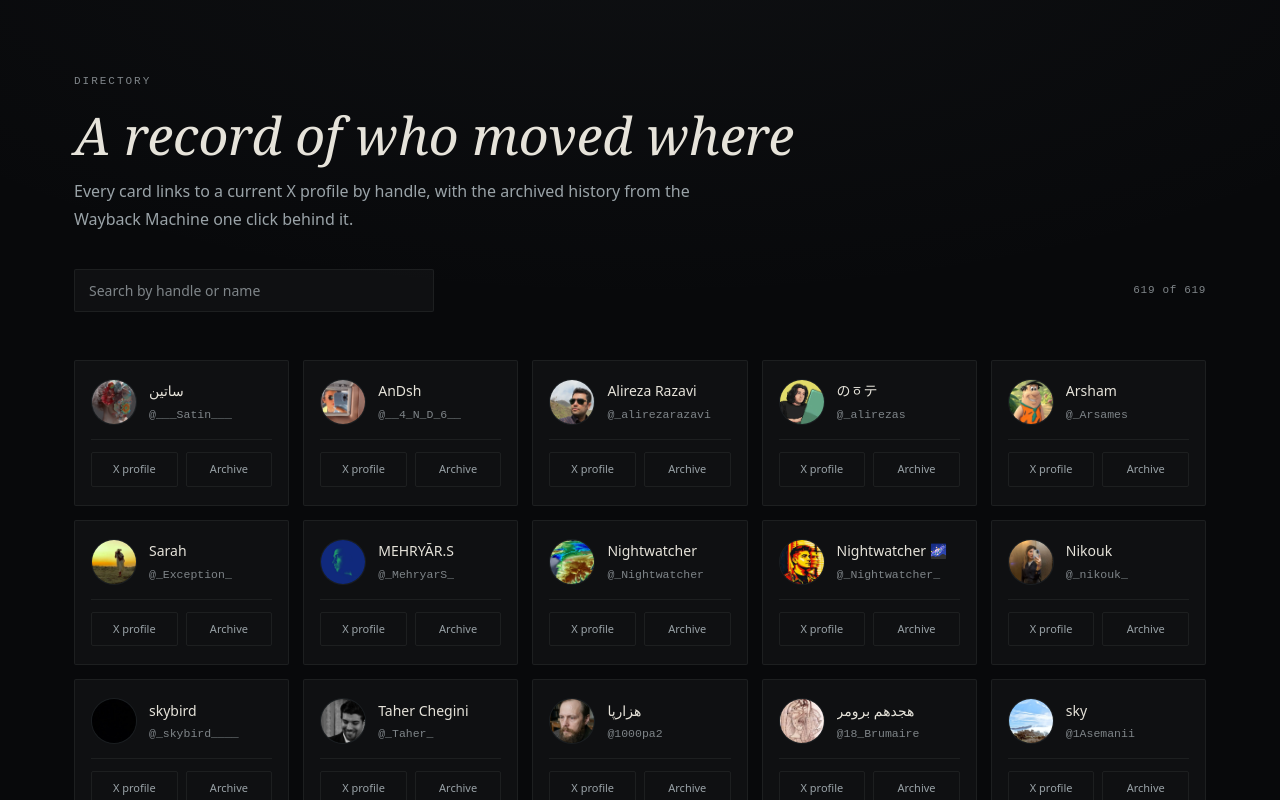
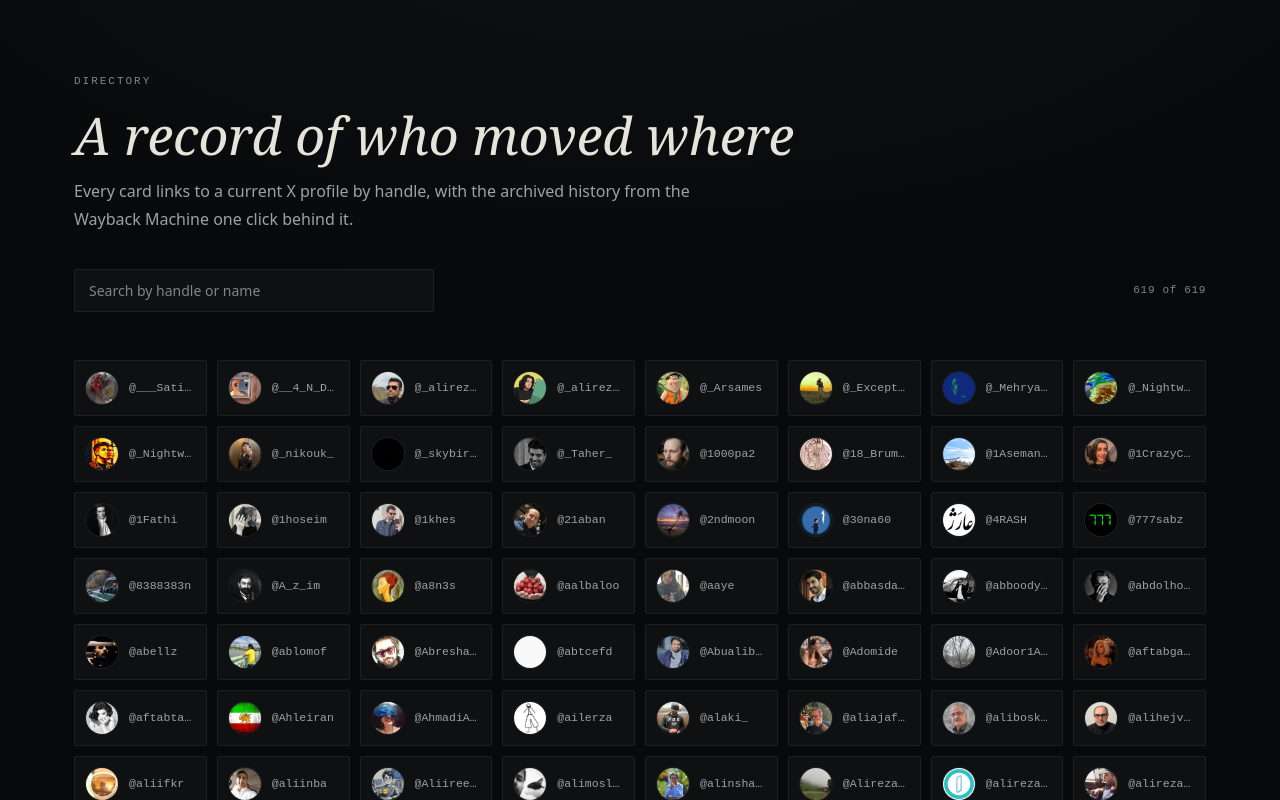
Before and after one commit to twitterusers/twitterusers.github.io, a React (Vite) app: page / in a window 1280 px wide. Shown: the top 800 px of the page. Built offline with nearby package versions, Linux system fonts and the light colour scheme.

Commit message:
Add files via upload

```diff
--- a/src/components/UserCard.tsx
+++ b/src/components/UserCard.tsx
@@ -1,4 +1,4 @@
-import type { FC } from "react";
+import { useState, type FC, type KeyboardEvent } from "react";
 import { Avatar } from "./Avatar";
 import type { XUser } from "../models/XUser";
 
@@ -9,34 +9,51 @@ interface UserCardProps {
 }
 
 /**
- * The whole card links to the user's live X profile, since that is the
- * primary action. A secondary row underneath offers the archived
- * history as an explicit, separate link so it never gets triggered by
- * accident.
+ * Collapsed by default: just the avatar and handle, so the grid can
+ * pack many entries into a small footprint. Clicking (or pressing
+ * Enter/Space on) the card toggles it open in place to reveal the
+ * display name and the two outbound links. Only the expanded links
+ * navigate away, so a stray click never leaves the page.
  */
 export const UserCard: FC<UserCardProps> = ({ user, baseUrl, style }) => {
+  const [expanded, setExpanded] = useState(false);
+
+  const toggle = () => setExpanded((value) => !value);
+
+  const handleKeyDown = (event: KeyboardEvent<HTMLDivElement>) => {
+    if (event.key === "Enter" || event.key === " ") {
+      event.preventDefault();
+      toggle();
+    }
+  };
+
   return (
-    <div className="user-card" style={style}>
-      <a
-        href={user.xProfileUrl}
-        target="_blank"
-        rel="noreferrer"
-        aria-label={`Open ${user.displayName} on X`}
+    <div
+      className={`user-card${expanded ? " user-card-expanded" : ""}`}
+      style={style}
+      role="button"
+      tabIndex={0}
+      aria-expanded={expanded}
+      aria-label={`${expanded ? "Collapse" : "Expand"} ${user.displayName}`}
+      onClick={toggle}
+      onKeyDown={handleKeyDown}
     >
       <div className="user-card-top">
         <Avatar user={user} baseUrl={baseUrl} />
         <div className="user-text">
-            <div className="user-name">{user.displayName}</div>
           <div className="user-handle">@{user.handle}</div>
+          {expanded && <div className="user-name">{user.displayName}</div>}
         </div>
       </div>
-      </a>
+
+      {expanded && (
         <div className="user-card-links">
           <a
             className="user-link"
             href={user.xProfileUrl}
             target="_blank"
             rel="noreferrer"
+            onClick={(event) => event.stopPropagation()}
           >
             X profile
           </a>
@@ -45,10 +62,12 @@ export const UserCard: FC<UserCardProps> = ({ user, baseUrl, style }) => {
             href={user.archiveProfileUrl}
             target="_blank"
             rel="noreferrer"
+            onClick={(event) => event.stopPropagation()}
           >
             Archive
           </a>
         </div>
+      )}
     </div>
   );
 };
--- a/src/styles/app.css
+++ b/src/styles/app.css
@@ -80,16 +80,18 @@
 .user-grid {
   margin-top: 32px;
   display: grid;
-  grid-template-columns: repeat(auto-fill, minmax(210px, 1fr));
-  gap: 14px;
+  grid-template-columns: repeat(auto-fill, minmax(128px, 1fr));
+  gap: 10px;
+  align-items: start;
 }
 
 .user-card {
   display: block;
+  cursor: pointer;
   background: var(--surface);
   border: 1px solid var(--border);
   border-radius: var(--radius-card);
-  padding: 18px 16px;
+  padding: 10px;
   transition: border-color 180ms var(--ease), transform 180ms var(--ease),
     box-shadow 180ms var(--ease), background 180ms var(--ease);
   animation: fadeUp 500ms var(--ease-liturgy) both;
@@ -104,37 +106,53 @@
   outline: none;
 }
 
+.user-card-expanded {
+  grid-row: span 1;
+  padding: 14px;
+  background: rgba(214, 219, 222, 0.06);
+  border-color: var(--border-hover);
+}
+
 .user-card-top {
   display: flex;
   align-items: center;
-  gap: 12px;
+  gap: 10px;
 }
 
 .user-avatar {
-  width: 46px;
-  height: 46px;
+  width: 34px;
+  height: 34px;
   border-radius: 50%;
   object-fit: cover;
   border: 1px solid var(--border);
   background: var(--bg-2);
   flex-shrink: 0;
   display: block;
+  transition: width 180ms var(--ease), height 180ms var(--ease);
 }
 
 .user-avatar-fallback {
-  width: 46px;
-  height: 46px;
+  width: 34px;
+  height: 34px;
   border-radius: 50%;
   border: 1px solid var(--border);
   background: var(--bg-3);
   color: var(--accent-bright);
   font-family: var(--font-display);
   font-style: italic;
-  font-size: 16px;
+  font-size: 13px;
   display: flex;
   align-items: center;
   justify-content: center;
   flex-shrink: 0;
+  transition: width 180ms var(--ease), height 180ms var(--ease);
+}
+
+.user-card-expanded .user-avatar,
+.user-card-expanded .user-avatar-fallback {
+  width: 46px;
+  height: 46px;
+  font-size: 16px;
 }
 
 .user-text {
@@ -142,7 +160,8 @@
 }
 
 .user-name {
-  font-size: 14px;
+  margin-top: 2px;
+  font-size: 13px;
   font-weight: 500;
   color: var(--text);
   overflow: hidden;
@@ -151,10 +170,9 @@
 }
 
 .user-handle {
-  margin-top: 2px;
   font-family: var(--font-mono);
   font-size: 11.5px;
-  color: var(--text-3);
+  color: var(--text-2);
   direction: ltr;
   overflow: hidden;
   text-overflow: ellipsis;
@@ -162,11 +180,11 @@
 }
 
 .user-card-links {
-  margin-top: 14px;
+  margin-top: 12px;
   display: flex;
   gap: 8px;
   border-top: 1px solid var(--border);
-  padding-top: 12px;
+  padding-top: 10px;
 }
 
 .user-link {
```
Also changed, not shown: public/images/users/README.md (added), 2 other files (tests, documents, lock files or other folders). Lines whose indentation alone changed are shown as unchanged.
